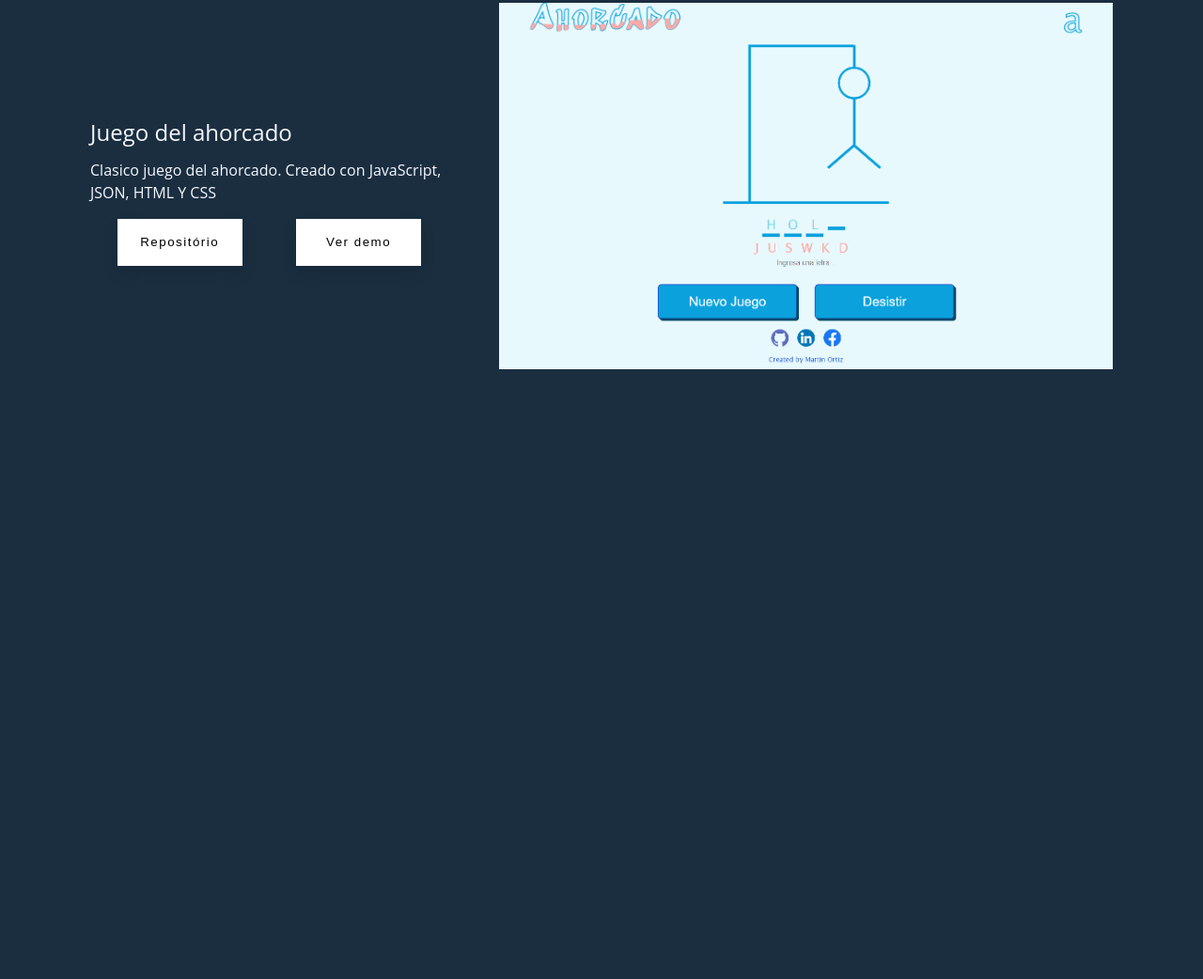
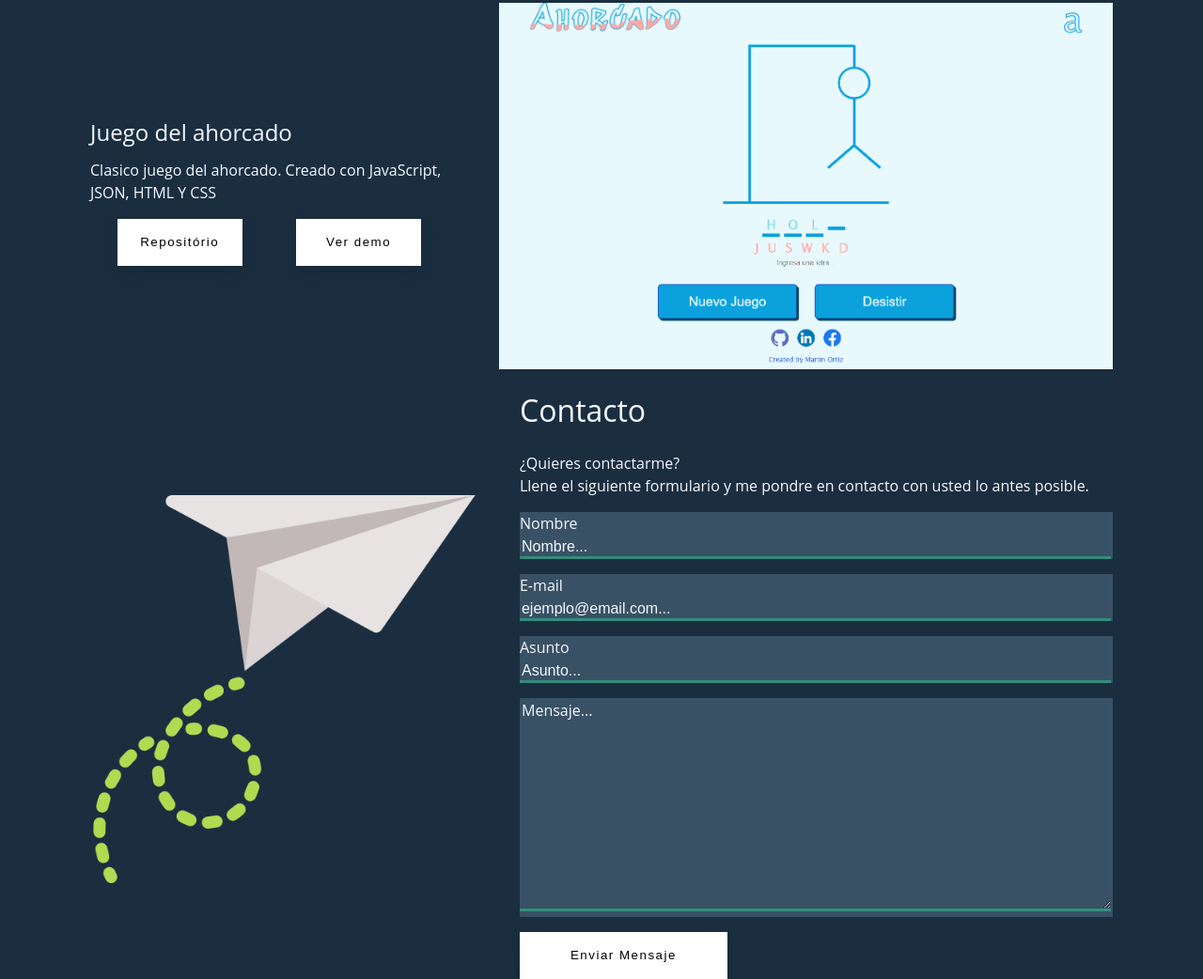
Before and after one commit to Martin-Ortiz/portfolio, a plain HTML site: page index.html in a window 1280 px wide. Shown: the part 2753-3795 px from the top of the page at 94% size. Before the commit the page ends 3178 px from the top, so only its background shows below. Drawn offline with Linux system fonts and the light colour scheme.

Commit message:
Diseño de area de contacto - Terminado

```diff
--- a/assets/css/style.css
+++ b/assets/css/style.css
@@ -46,9 +46,7 @@ a{
 .presentacion{
     width: 67%;
 }
-.c__p{
-    margin-bottom: 2rem;
-}
+
 .titulo-principal{
     font-size: 2rem;
     line-height: 2rem;
@@ -171,6 +169,10 @@ a{
 }
 
 /*---Area Experiencia Profesional---*/
+.c__p{
+    margin-bottom: 2rem;
+}
+
 .experiencia__imagen{
     width: 60%;
 }
@@ -218,3 +220,46 @@ a{
   .boton__proyecto:active {
     transform: translateY(-1px);
   }
+
+  /*---Area de contacto---*/
+  .imagen__contacto{
+    width: 38%;
+  }
+
+  .formulario__contacto{
+    width: 58%;
+  }
+  .titulo__formulario{
+    font-size: 2rem;
+    margin-bottom: 2rem;
+  }
+  .descripcion__formulario{
+    margin-bottom: 1rem;
+  }
+
+  .elemento__formulario{
+    margin-bottom: 1rem;
+    width: 100%;
+    background-color: var(--color-light-black2);
+  }
+
+  .input__formulario{
+    width: 99%;
+    background: transparent;
+    border: none;
+    color: var(--color-white);
+    font-size: 1rem;
+    border-bottom: 3px solid var(--color-darkGreen);
+  }
+  .input__formulario::placeholder{
+    border: none;
+    color: var(--color-white);
+    font-size: 1rem;
+    background: transparent;
+  }
+  .input__formulario::content{
+    background: transparent;;
+  }
+  textarea{
+    font-family: 'Open Sans',Arial,sans-serif;
+  }
--- a/index.html
+++ b/index.html
@@ -26,7 +26,7 @@
                 <a href="#hobbies" class="menu__link ">Hobbies</a>
                 <a href="#formacion" class="menu__link ">Formación</a>
                 <a href="#proyectos" class="menu__link ">Proyectos</a>
-                <a href="#" class="menu__link ">leo.martin178@gmail.com</a>
+                <a href="#contacto" class="menu__link ">leo.martin178@gmail.com</a>
             </nav>
 
         </div>
@@ -199,11 +199,13 @@
             <h2 class="titulo-principal__azul">Experiencia profesional</h2>
 
             <div class="container c__p">
-                <img class="experiencia__imagen" src="./assets/img/experiencia/encriptador.png" alt="Imagen de la pagina enciptador de texto">
+                <img class="experiencia__imagen" src="./assets/img/experiencia/encriptador.png"
+                    alt="Imagen de la pagina enciptador de texto">
 
                 <div class="experiencia__descripcion">
                     <h3 class="experiencia__titulo">Encriptador de texto</h3>
-                    <p class="descripcion__proyecto">Creado con JavaScript, HTML Y CSS (Sólo acepta letras minúsculas y sin acentos)</p>
+                    <p class="descripcion__proyecto">Creado con JavaScript, HTML Y CSS (Sólo acepta letras minúsculas y
+                        sin acentos)</p>
                     <div class="botones">
                         <button class="boton__proyecto">Repositório</button>
                         <button class="boton__proyecto">Ver demo</button>
@@ -214,16 +216,50 @@
             <div class="container c__p">
                 <div class="experiencia__descripcion">
                     <h3 class="experiencia__titulo">Juego del ahorcado</h3>
-                    <p class="descripcion__proyecto">Clasico juego del ahorcado. Creado con JavaScript, JSON, HTML Y CSS</p>
+                    <p class="descripcion__proyecto">Clasico juego del ahorcado. Creado con JavaScript, JSON, HTML Y CSS
+                    </p>
                     <div class="botones">
                         <button class="boton__proyecto">Repositório</button>
                         <button class="boton__proyecto">Ver demo</button>
                     </div>
                 </div>
 
-                <img class="experiencia__imagen" src="./assets/img/experiencia/ahorcado.png" alt="Imagen de la pagina enciptador de texto">
+                <img class="experiencia__imagen" src="./assets/img/experiencia/ahorcado.png"
+                    alt="Imagen de la pagina enciptador de texto">
             </div>
 
+        </section>
+
+        <section id="contacto">
+            <div class="container">
+                <img class="imagen__contacto" src="./assets/img/contacto/correo.png" alt="">
+                <form class="formulario__contacto" action="#">
+                    <h1 class="titulo__formulario">Contacto</h1>
+                    <p class="descripcion__formulario">¿Quieres contactarme?<br>
+                        Llene el siguiente formulario y me pondre en contacto con usted lo antes posible.
+                    </p>
+                    <div class="elemento__formulario">
+                        <label for="nombre">Nombre</label>
+                        <input class="input__formulario" type="text" name="" id="nombre" placeholder="Nombre...">
+                    </div>
+
+                    <div class="elemento__formulario">
+                        <label for="email">E-mail</label>
+                        <input class="input__formulario" type="email" name="" id="email" placeholder="ejemplo@email.com...">
+                    </div>
+
+                    <div class="elemento__formulario">
+                        <label for="asunto">Asunto</label>
+                        <input class="input__formulario" type="text" name="" id="asunto" placeholder="Asunto...">
+                    </div>
+
+                    <div class="elemento__formulario">
+                        <textarea class="input__formulario" name="" id="" rows="10" placeholder="Mensaje..."></textarea>
+                    </div>
+
+                    <button class="boton__proyecto" type="submit">Enviar Mensaje</button>
+                </form>
+            </div>
         </section>
 
     </main>
```
Also changed, not shown: assets/img/contacto/correo.png (added), assets/img/contacto/mail.jpg (added).
